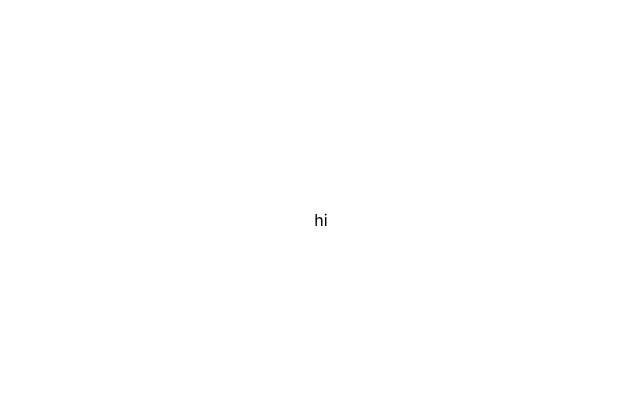
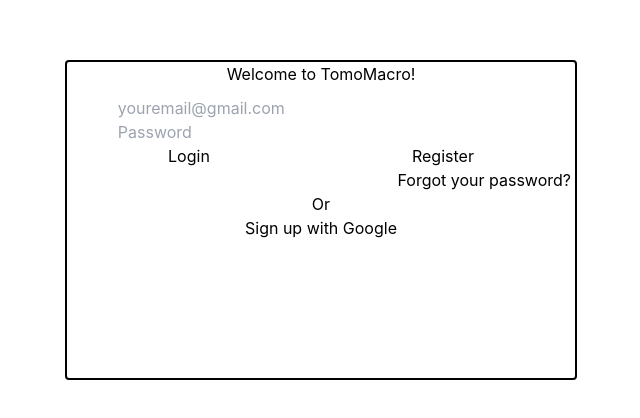
Before and after one commit to Luke0328/tomo-macro, a React (Create React App) app in the folder client/: page / in a window 1280 px wide. Shown: the part 180-598 px from the top of the page, without its empty margins (319-959 px from the left). Built offline with nearby package versions, Linux system fonts and the light colour scheme.

Commit message:
Integrate swapping pages between registration and login
Utilized react-router-dom and useNavigate hook to perform swapping

```diff
--- a/client/src/App.tsx
+++ b/client/src/App.tsx
@@ -7,14 +7,14 @@ import Register from "./registrationPage"
 import Home from "./homePage"
 
 function App() {
-  const [page, setPage] = useState('Login');
+  // const [page, setPage] = useState('Login');
 
   return (
     <div className="App">
       {/* <Login/> */}
       <Routes>
-        <Route path="/" element={<Home />}></Route>
-        <Route path="Login" element={<Login />}></Route>
+        <Route path="Home" element={<Home />}></Route>
+        <Route path="/" element={<Login />}></Route>
         <Route path="Register" element={<Register />}></Route>
       </Routes>
     </div>
--- a/client/src/homePage.tsx
+++ b/client/src/homePage.tsx
@@ -1,9 +1,12 @@
 import React from 'react'
-
+import { Link } from 'react-router-dom'
 
 const Home = () => {
     return (
-        <div>hi</div>
+        <>
+        <div>home page</div>
+        {/* <Link to="/Login">Login</Link> */}
+        </>
     );
 }
 
--- a/client/src/loginPage.tsx
+++ b/client/src/loginPage.tsx
@@ -1,13 +1,20 @@
 import React, { useState, FormEvent } from 'react'
+import { useNavigate } from 'react-router-dom'
 
 
 const Login = () => {
     const [email, setEmail] = useState('');
     const [password, setPassword] = useState('');
 
+    const navigate = useNavigate();
+
     const handleSubmit = (event: FormEvent<HTMLFormElement>) => {
         event.preventDefault();
         console.log(email);
+    }
+
+    const handleSwap = () => {
+        navigate('/Register');
     }
 
     return (
@@ -24,7 +31,7 @@ const Login = () => {
 
                 <div className="flex justify-around w-full">
                     <button>Login</button>
-                    <button>Register</button>
+                    <button onClick={handleSwap}>Register</button>
                 </div>
                 <span className="w-full text-right mr-2">Forgot your password?</span>
 
--- a/client/src/registrationPage.tsx
+++ b/client/src/registrationPage.tsx
@@ -1,10 +1,17 @@
 import React, { useState, FormEvent } from 'react'
+import { useNavigate } from 'react-router-dom'
 
 const Register = () => {
     const [email, setEmail] = useState('');
     const [firstName, setFirstName] = useState('');
     const [lastName, setLastName] = useState('');
     const [password, setPassword] = useState('');
+
+    const navigate = useNavigate();
+
+    const handleSwap = () => {
+        navigate('/');
+    }
 
 
     const handleSubmit = (event: FormEvent<HTMLFormElement>) => {
@@ -29,7 +36,7 @@ const Register = () => {
                 <div className="flex flex-col w-full">
                     <button>Register</button>
                     <div className="flex justify-center">Or already have an account?</div>
-                    <button>Login</button>
+                    <button onClick={handleSwap}>Login</button>
                 </div>
             </form>
         </div>
```
